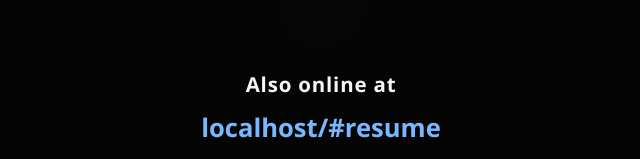
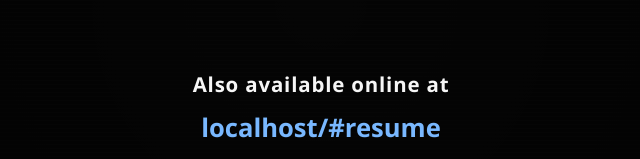
Before and after one commit to nsavant12/ns-website-WIP, a Next.js app: page / in a window 1280 px wide. Shown: the part 356-515 px from the top of the page, without its empty margins (319-959 px from the left). Built offline with nearby package versions, Linux system fonts and the light colour scheme; a web font is replaced by a local one.

Commit message:
Fixed Typo

```diff
--- a/components/WiiPortfolio.jsx
+++ b/components/WiiPortfolio.jsx
@@ -178,7 +178,7 @@ function BootScreen({ onContinue, onResume }) {
           for important information.
         </p>
 
-        <p className="boot-online">Also online at</p>
+        <p className="boot-online">Also available online at</p>
         <a
           href="#resume"
           onClick={(event) => {
```
